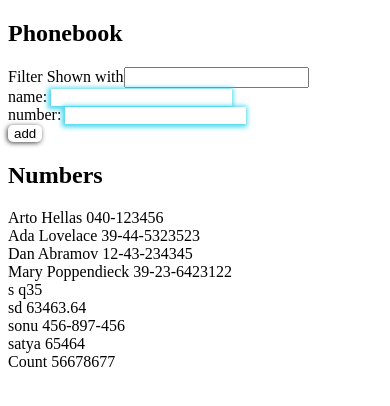
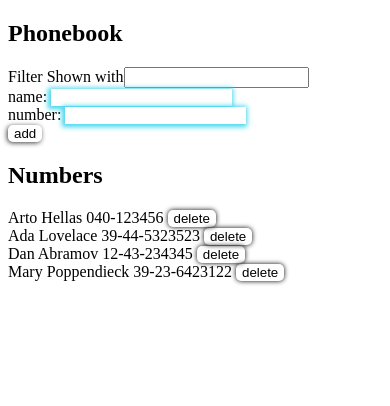
Before and after one commit to satyasonu/full-stack-open, a React (Vite) app in the folder part2/phonebook/: page / in a window 390 px wide. Shown: the top 406 px of the page. Built offline with nearby package versions, Linux system fonts and the light colour scheme; data requests are answered from the project's data file.

Commit message:
2.14: The Phonebook step9 completed

```diff
--- a/part2/phonebook/db.json
+++ b/part2/phonebook/db.json
@@ -19,31 +19,6 @@
       "name": "Mary Poppendieck",
       "number": "39-23-6423122",
       "id": 4
-    },
-    {
-      "name": "s",
-      "number": "q35",
-      "id": 5
-    },
-    {
-      "name": "sd",
-      "number": "63463.64",
-      "id": 6
-    },
-    {
-      "name": "sonu",
-      "number": "456-897-456",
-      "id": 7
-    },
-    {
-      "name": "satya",
-      "number": "65464",
-      "id": 8
-    },
-    {
-      "name": "Count",
-      "number": "56678677",
-      "id": 9
     }
   ]
 }
--- a/part2/phonebook/src/App.jsx
+++ b/part2/phonebook/src/App.jsx
@@ -2,8 +2,8 @@ import { useEffect, useState } from "react";
 import Filter from "./Filter";
 import PersonForm from "./PersonForm";
 import Persons from "./Persons";
-import axios from 'axios'
-import personService from './services/PersonService'
+import axios from "axios";
+import personService from "./services/PersonService";
 
 const App = () => {
   const [persons, setPersons] = useState([]);
@@ -15,10 +15,8 @@ const App = () => {
   const baseUrl = "http://localhost:3001/persons";
 
   useEffect(() => {
-    personService
-      .getAll()
-      .then(initialdata => setPersons(initialdata))
-  },[])
+    personService.getAll().then((initialdata) => setPersons(initialdata));
+  }, []);
 
   const handlesubmit = (event) => {
     event.preventDefault();
@@ -33,13 +31,15 @@ const App = () => {
       // setPersons([...newPersons, { name: inputValue, number: numValue }]);
       setNewName("");
       setNewNum("");
-      const newPerson = { name: inputValue, number: numValue, id: persons.length === 0 ? 1 : persons[persons.length - 1].id + 1}
-      console.log(newPerson)
-      personService
-        .create(newPerson)
-        .then(data => {
-          setPersons(persons.concat(data))
-        })
+      const newPerson = {
+        name: inputValue,
+        number: numValue,
+        id: persons.length === 0 ? 1 : persons[persons.length - 1].id + 1,
+      };
+      console.log(newPerson);
+      personService.create(newPerson).then((data) => {
+        setPersons(persons.concat(data));
+      });
     }
   };
 
@@ -59,6 +59,18 @@ const App = () => {
     setNewNum(e.target.value);
   };
 
+  const handleDelete = (person) => {
+    const confirmation = window.confirm(`Delete ${person.name} ?`);
+    if (confirmation) {
+      axios
+        .delete(`${baseUrl}/${person.id}`)
+        .then((res) => console.log("Deleted"));
+
+      const restpersons = persons.filter((p) => p.id !== person.id);
+      setPersons(restpersons);
+    }
+  };
+
   return (
     <div>
       <h2>Phonebook</h2>
@@ -71,7 +83,7 @@ const App = () => {
         data={{ handlesubmit, newName, getNameInput, newNum, getNumInput }}
       />
       <h2>Numbers</h2>
-      <Persons persons={persons} />
+      <Persons persons={persons} deletefunction={handleDelete} />
     </div>
   );
 };
--- a/part2/phonebook/src/Persons.jsx
+++ b/part2/phonebook/src/Persons.jsx
@@ -1,16 +1,29 @@
-import React from 'react'
+import React from "react";
 
-const Persons = ({persons}) => {
+const Persons = ({ persons, deletefunction }) => {
   return (
     <>
       {persons.map((person) => {
-      return (
-        <p style={{ margin: 0, padding: 0 }} key={person.name}>
-          {person.name} {person.number}
-        </p>
-      );
-    })}</>
-  )
-}
+        return (
+          <p style={{ margin: 0, padding: 0 }} key={person.name}>
+            {person.name} {person.number}{" "}
+            <button
+              style={{
+                backgroundColor: "transparent",
+                borderRadius: "5px",
+                boxShadow: "0 0 5px rgba(0, 0, 0, 1.321)",
+                border: 'none',
 
-export default Persons
+              }}
+              onClick={() => deletefunction(person)}
+            >
+              delete
+            </button>
+          </p>
+        );
+      })}
+    </>
+  );
+};
+
+export default Persons;
```
